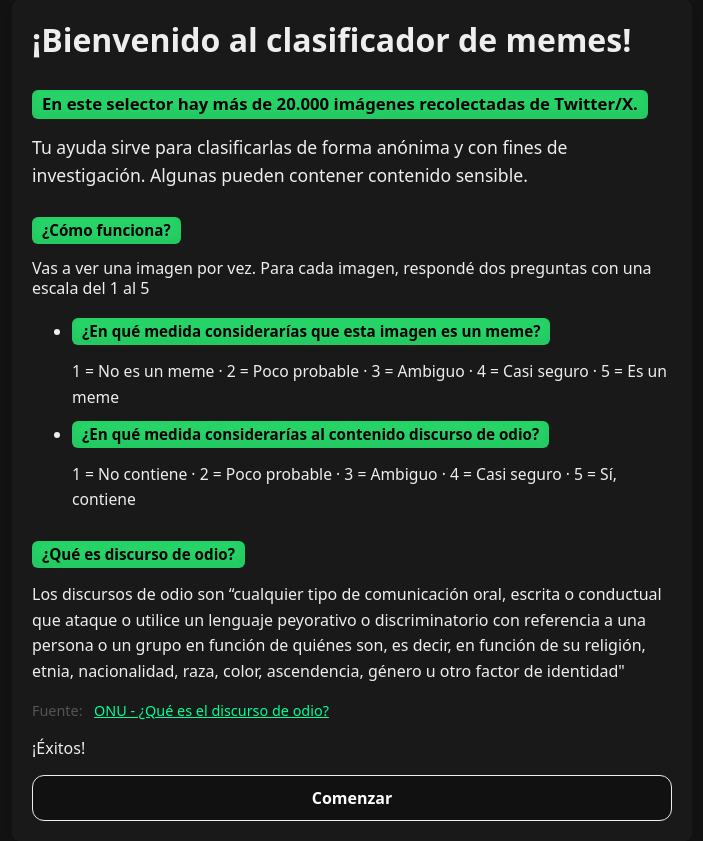
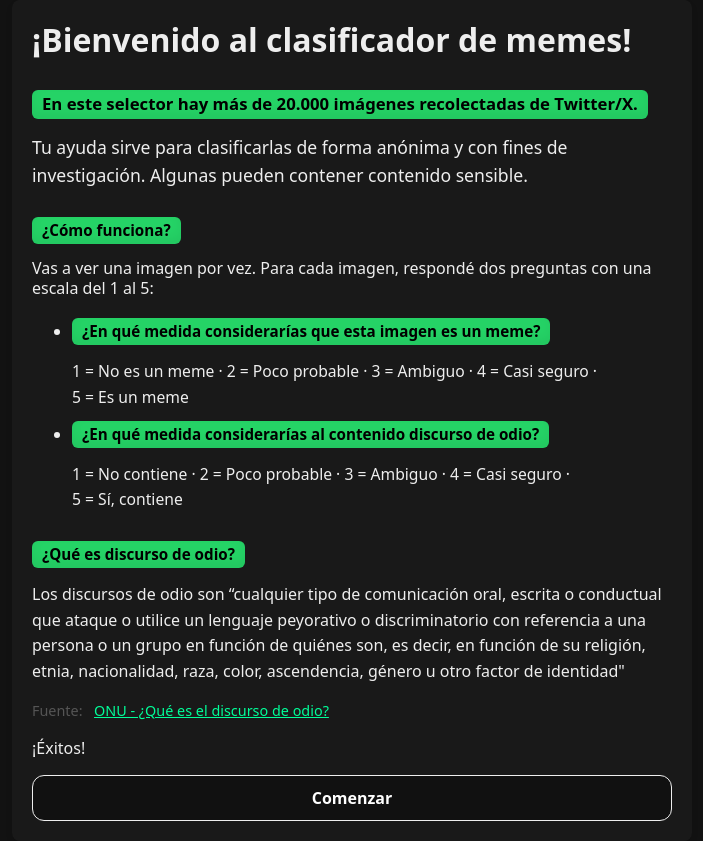
Before and after one commit to walterbaez/labeler, a FastAPI app: page / in a window 1280 px wide. Shown: the whole page, without its empty margins (288-991 px from the left). Run offline with FastAPI, Linux system fonts and the light colour scheme; some libraries are stand-ins or nearby versions.

Commit message:
modificacion escritura index

```diff
--- a/static/style.css
+++ b/static/style.css
@@ -53,11 +53,8 @@ p, ol, ul {
   align-items: stretch;
 }
 
-/* Evitar saltos raros en "3 = Ambiguo" etc. dentro de instrucciones */
-.instructions span,
-.instructions strong {
-  white-space: nowrap;
-}
+/* Evitar cortes de línea en frases cortas tipo "3 = Ambiguo" */
+.nowrap { white-space: nowrap; }
 
 
 /* Base: tres columnas (calculadas con gap para que cierre justo) */
--- a/templates/index.html
+++ b/templates/index.html
@@ -10,22 +10,43 @@
   <div class="container">
     <h1>¡Bienvenido al clasificador de memes!</h1>
     <p style="margin-top:10px;margin-bottom:18px;font-size:1.1em;">
-      <strong>En este selector hay más de 20.000 imágenes recolectadas de Twitter/X.</strong> Tu ayuda sirve para clasificarlas de forma anónima y con fines de investigación. Algunas pueden contener contenido sensible.
+      <strong>En este selector hay más de 20.000 imágenes recolectadas de Twitter/X.</strong>
+      Tu ayuda sirve para clasificarlas de forma anónima y con fines de investigación. Algunas pueden contener contenido sensible.
     </p>
     <div style="margin-bottom:18px;">
       <strong>¿Cómo funciona?</strong><br>
-      Vas a ver una imagen por vez. Para cada imagen, respondé dos preguntas con una escala del 1 al 5
+      Vas a ver una imagen por vez. Para cada imagen, respondé dos preguntas con una escala del 1 al 5:
       <ul style="margin-top:10px;margin-bottom:10px;">
-        <li><strong>¿En qué medida considerarías que esta imagen es un meme?</strong><br>
-        <span style="font-size:0.98em;">1 = No es un meme &middot; 2 = Poco probable &middot; 3&nbsp;=&nbsp;Ambiguo &middot; 4 = Casi seguro &middot; 5 = Es un meme</span></li>
-        <li><strong>¿En qué medida considerarías al contenido discurso de odio?</strong><br>
-        <span style="font-size:0.98em;">1 = No contiene &middot; 2 = Poco probable &middot; 3&nbsp;=&nbsp;Ambiguo &middot; 4 = Casi seguro &middot; 5 = Sí, contiene</span></li>
+        <li>
+          <strong>¿En qué medida considerarías que esta imagen es un meme?</strong><br>
+          <span style="font-size:0.98em;">
+            <span class="nowrap">1 = No es un meme</span> &middot;
+            <span class="nowrap">2 = Poco probable</span> &middot;
+            <span class="nowrap">3 = Ambiguo</span> &middot;
+            <span class="nowrap">4 = Casi seguro</span> &middot;
+            <span class="nowrap">5 = Es un meme</span>
+          </span>
+        </li>
+        <li>
+          <strong>¿En qué medida considerarías al contenido discurso de odio?</strong><br>
+          <span style="font-size:0.98em;">
+            <span class="nowrap">1 = No contiene</span> &middot;
+            <span class="nowrap">2 = Poco probable</span> &middot;
+            <span class="nowrap">3 = Ambiguo</span> &middot;
+            <span class="nowrap">4 = Casi seguro</span> &middot;
+            <span class="nowrap">5 = Sí, contiene</span>
+          </span>
+        </li>
       </ul>
     </div>
-    <p><strong>¿Qué es discurso de odio?</strong><br>
-    Los discursos de odio son “cualquier tipo de comunicación oral, escrita o conductual que ataque o utilice un lenguaje peyorativo o discriminatorio con referencia a una persona o un grupo en función de quiénes son, es decir, en función de su religión, etnia, nacionalidad, raza, color, ascendencia, género u otro factor de identidad"</p>
+    <p>
+      <strong>¿Qué es discurso de odio?</strong><br>
+      Los discursos de odio son “cualquier tipo de comunicación oral, escrita o conductual que ataque o utilice un lenguaje peyorativo o discriminatorio con referencia a una persona o un grupo en función de quiénes son, es decir, en función de su religión, etnia, nacionalidad, raza, color, ascendencia, género u otro factor de identidad"
+    </p>
     <p style="font-size:0.9em;color:#555;margin-top:4px;">Fuente:&nbsp;
-      <a href="https://www.un.org/en/hate-speech/understanding-hate-speech/what-is-hate-speech" target="_blank">ONU - ¿Qué es el discurso de odio?</a>
+      <a href="https://www.un.org/en/hate-speech/understanding-hate-speech/what-is-hate-speech" target="_blank">
+        ONU - ¿Qué es el discurso de odio?
+      </a>
     </p>
     <p>¡Éxitos!</p>
     <a class="btn" href="{{ next_path }}">Comenzar</a>
```
